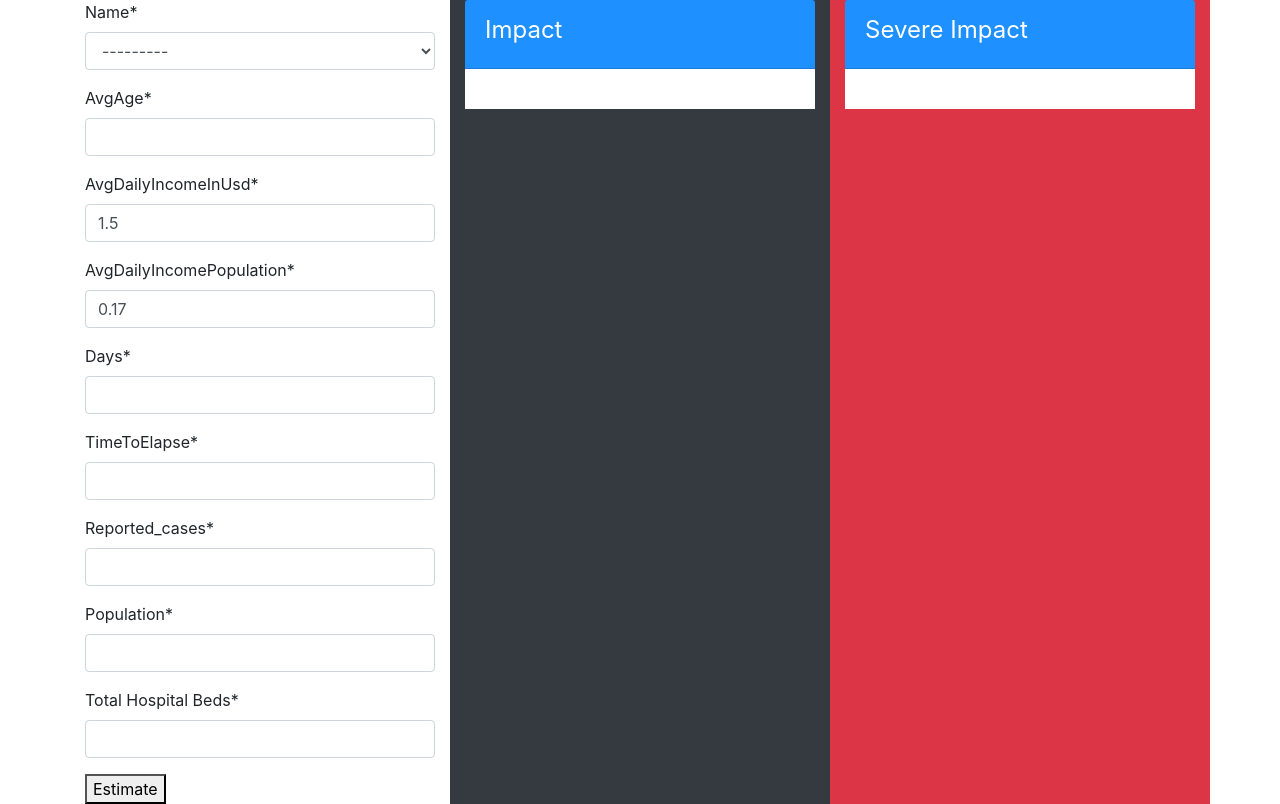
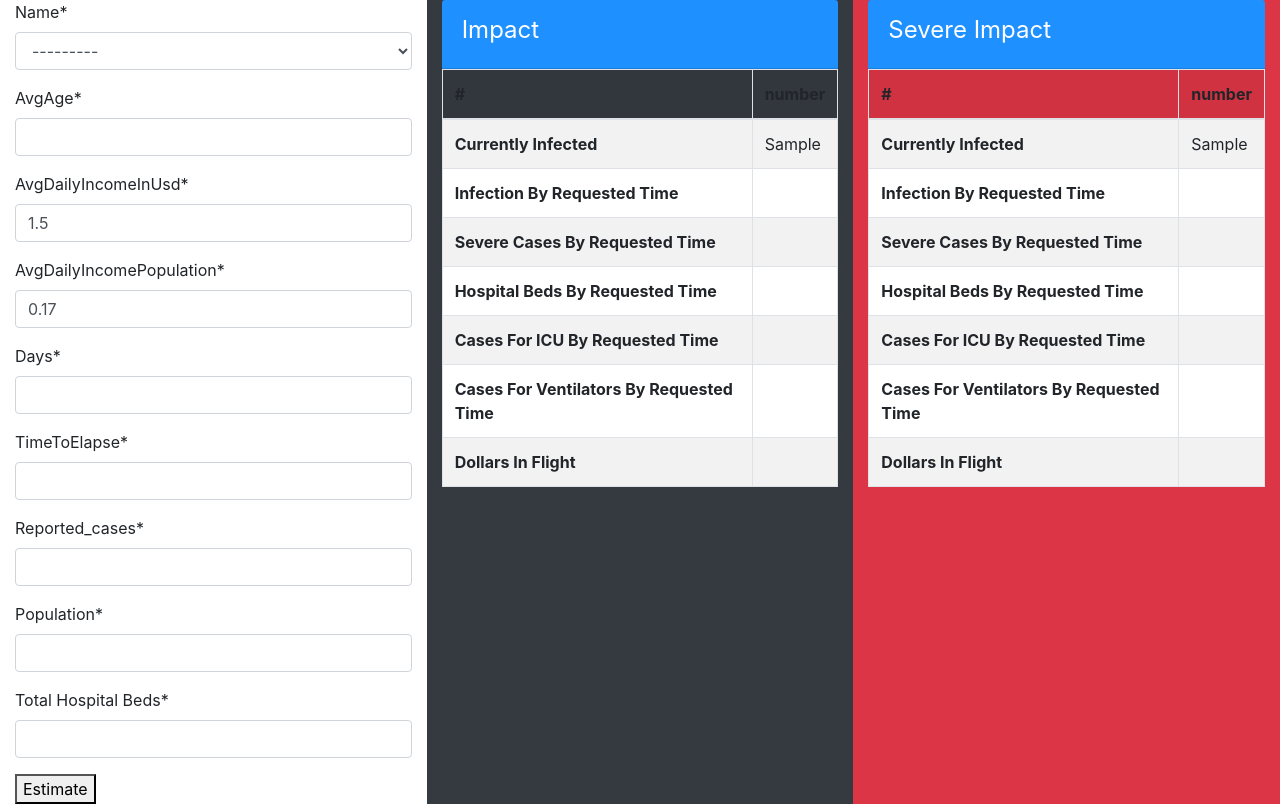
Before and after one commit to qinyanjuidavid/Covid19-Estimator, a Django app: template Estimator/myapp/templates/myapp/home.html in a window 1280 px wide. Run offline with Django 3.2, Linux system fonts and the light colour scheme; tables that the repository leaves empty hold one stand-in row (values such as "Sample post"); the template is opened without the code that fills it: values that come from a table or form of the project are taken from there, most other values are stand-ins (such as "Sample title", 1, 10 or a date in 2020); some libraries are stand-ins or nearby versions.

Commit message:
On branch master

```diff
--- a/Estimator/myapp/models.py
+++ b/Estimator/myapp/models.py
@@ -12,8 +12,8 @@ class Covid19(models.Model):
     )
     name=models.CharField(max_length=15,choices=continent)
     avgAge=models.IntegerField()
-    avgDailyIncomeInUsd=models.IntegerField(default=1.5)
-    avgDailyIncomePopulation=models.IntegerField(default=0.17)
+    avgDailyIncomeInUsd=models.FloatField(default=1.5)
+    avgDailyIncomePopulation=models.FloatField(default=0.17)
     period=models.IntegerField(verbose_name="days")
     timeToElapse=models.IntegerField()
     reportedCases=models.IntegerField(verbose_name="reported_cases")
--- a/Estimator/myapp/templates/myapp/home.html
+++ b/Estimator/myapp/templates/myapp/home.html
@@ -1,7 +1,7 @@
 {%extends 'myapp/base.html'%}
 {%load crispy_forms_tags%}
 {%block content%}
-<div class="container">
+<div class="container-fluid">
 <div class="row">
 <div class="col-sm-4">
   <form method="POST" action="" enctype="multipart/form-data">
@@ -13,23 +13,45 @@
   </div>
 
   <div class="col-sm-4 bg-dark">
-      <div class="card-header" style=background-color:dodgerblue;>
-        <legend class="text-white">Impact</legend>
-        </div>
-        <div class="card-body bg-white">
-
-
-          </div>
+    <div class="card-header" style=background-color:dodgerblue;>
+      <legend class="text-white">Impact</legend>
+      </div>
+    <table class="table table-striped table-bordered">
+      <theader>
+        <th>#</th>
+        <th>number</th>
+      </theader>
+        <tbody class="bg-white">
+          <tr><th>Currently Infected</th> <td>{{currentlyInfected}}</td></tr>
+          <tr><th>Infection By Requested Time</th><td></td></tr>
+          <tr><th>Severe Cases By Requested Time</th><td></td></tr>
+          <tr><th>Hospital Beds By Requested Time</th><td></td></tr>
+          <tr><th>Cases For ICU By Requested Time</th><td></td></tr>
+          <tr><th>Cases For Ventilators By Requested Time</th><td></td></tr>
+          <tr><th>Dollars In Flight</th><td></td></tr>
+          </tbody>
+      </table>
     </div>
 
     <div class="col-sm-4 bg-danger">
       <div class="card-header" style=background-color:dodgerblue;>
         <legend class="text-white">Severe Impact</legend>
         </div>
-        <div class="card-body bg-white">
-
-
-          </div>
+        <table class="table table-striped table-bordered">
+          <theader>
+            <th>#</th>
+            <th>number</th>
+          </theader>
+            <tbody class="bg-white">
+              <tr><th>Currently Infected</th> <td>{{currentlyInfectedsevere}}</td></tr>
+              <tr><th>Infection By Requested Time</th><td></td></tr>
+              <tr><th>Severe Cases By Requested Time</th><td></td></tr>
+              <tr><th>Hospital Beds By Requested Time</th><td></td></tr>
+              <tr><th>Cases For ICU By Requested Time</th><td></td></tr>
+              <tr><th>Cases For Ventilators By Requested Time</th><td></td></tr>
+              <tr><th>Dollars In Flight</th><td></td></tr>
+              </tbody>
+          </table>
 
       </div>
   </div>
```
Also changed, not shown: Estimator/myapp/views.py (+15 -0 lines), Estimator/db.sqlite3, Estimator/myapp/migrations/0002_auto_20200416_1151.py (added).
